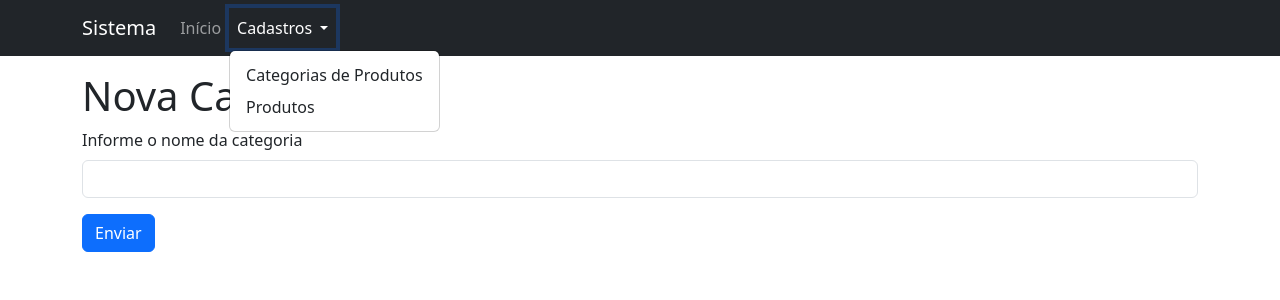
After one commit to Paulo-Ortiz/ELETIVA-I-2-2025, a PHP site: page /nova_categoria.php in a window 1280 px wide, after a click on "Cadastros". The commit adds this page. Shown: the top 300 px of the page. Run offline with PHP 8.4, Linux system fonts and the light colour scheme; the visitor is signed in with stand-in values (Sample User, id 1).

Commit message:
aula de eletiva 4

```diff
--- /dev/null
+++ b/projeto/cabecalho.php
@@ -0,0 +1,43 @@
+<?php
+session_start();
+if (!isset($_SESSION['acesso']))
+    header('location: index.php');
+?>
+<!doctype html>
+<html lang="pt-BR">
+
+<head>
+    <meta charset="utf-8">
+    <meta name="viewport" content="width=device-width, initial-scale=1">
+    <title>Sistema</title>
+    <link href="https://cdn.jsdelivr.net/npm/bootstrap@5.3.0/dist/css/bootstrap.min.css" rel="stylesheet">
+</head>
+
+<body>
+    <nav class="navbar navbar-expand-lg navbar-dark bg-dark">
+        <div class="container">
+            <a class="navbar-brand" href="principal.php">Sistema</a>
+            <button class="navbar-toggler" type="button" data-bs-toggle="collapse" data-bs-target="#navbarSupportedContent" aria-controls="navbarSupportedContent" aria-expanded="false" aria-label="Alternar navegação">
+                <span class="navbar-toggler-icon"></span>
+            </button>
+            <div class="collapse navbar-collapse" id="navbarSupportedContent">
+                <ul class="navbar-nav me-auto mb-2 mb-lg-0">
+
+                    <li class="nav-item">
+                        <a class="nav-link" aria-current="page" href="principal.php">Início</a>
+                    </li>
+
+                    <li class="nav-item dropdown">
+                        <a class="nav-link dropdown-toggle" href="#" id="dropdown2" role="button" data-bs-toggle="dropdown" aria-expanded="false">
+                            Cadastros
+                        </a>
+                        <ul class="dropdown-menu" aria-labelledby="dropdown2">
+                            <li><a class="dropdown-item" href="categorias.php">Categorias de Produtos</a></li>
+                            <li><a class="dropdown-item" href="produtos.php">Produtos</a></li>
+                        </ul>
+                    </li>
+                </ul>
+            </div>
+        </div>
+    </nav>
+    <div class="container py-3">
--- /dev/null
+++ b/projeto/nova_categoria.php
@@ -0,0 +1,30 @@
+<?php
+    require("cabecalho.php");
+    require("conexao.php");
+    if($_SERVER['REQUEST_METHOD'] == "POST"){
+        $nome = $_POST['nome'];
+        try{
+            $stmt = $pdo->prepare(("INSERT INTO categoria (nome) VALUES (?)"));
+            if($stmt->execute([$nome])){
+                header('location: categorias.php?cadastro=true');
+            } else {
+                header('location: categorias.php?cadastro=false');
+            }
+        }catch(\Exception $e){
+            echo "Erro: ".$e->getMessage();
+        }
+    }
+?>
+
+<h1>Nova Categoria</h1>
+<form method="post">
+    <div class="mb-3">
+        <label for="nome" class="form-label">Informe o nome da categoria</label>
+        <input type="text" id="nome" name="nome" class="form-control" required="">
+    </div>
+    <button type="submit" class="btn btn-primary">Enviar</button>
+</form>
+
+<?php
+    require("rodape.php");
+?>
--- /dev/null
+++ b/projeto/rodape.php
@@ -0,0 +1,5 @@
+</div>
+<script src="https://cdn.jsdelivr.net/npm/bootstrap@5.3.6/dist/js/bootstrap.bundle.min.js" integrity="sha384-j1CDi7MgGQ12Z7Qab0qlWQ/Qqz24Gc6BM0thvEMVjHnfYGF0rmFCozFSxQBxwHKO" crossorigin="anonymous"></script>
+</body>
+
+</html>
```
Also changed, not shown: projeto/categorias.php (added, +56 -0 lines), projeto/principal.php (+5 -44 lines).
